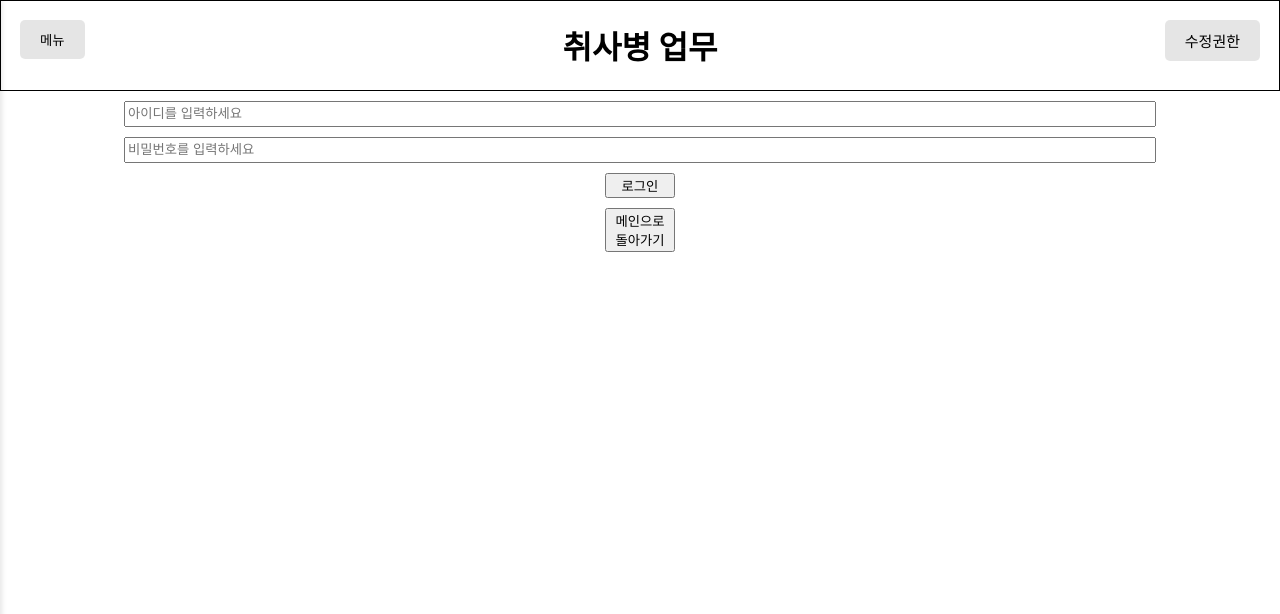
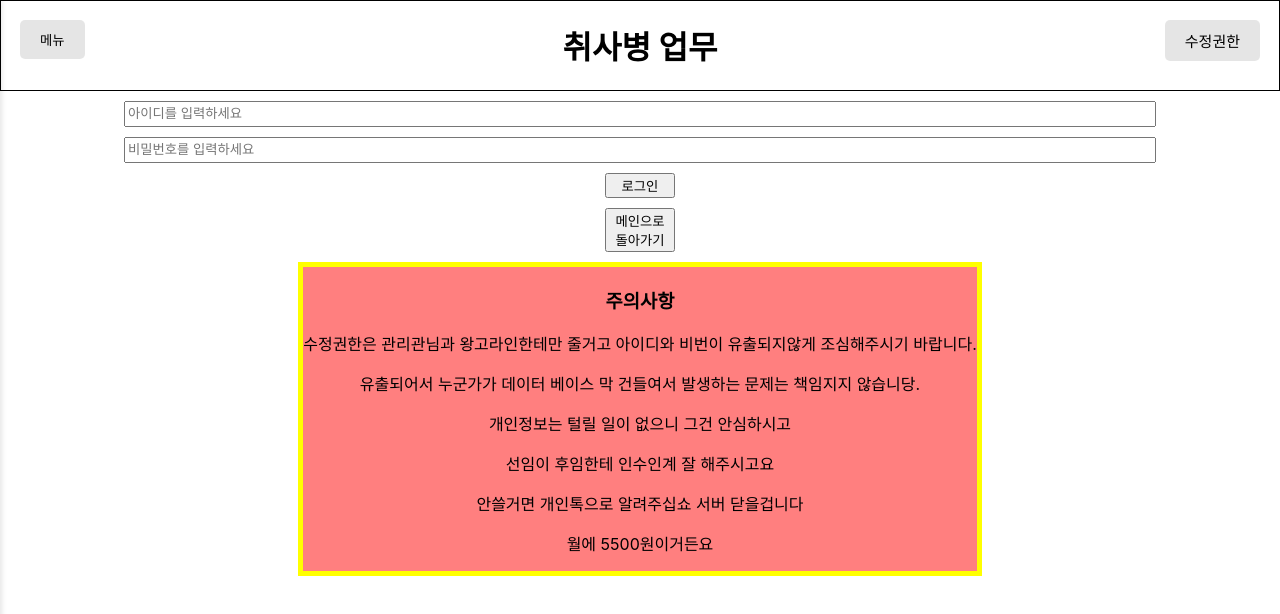
Before and after one commit to KimTaeHyun03/eaglesKp, a React (Create React App) app in the folder client/: page /permisson in a window 1280 px wide. Shown: the top 614 px of the page. Built offline with nearby package versions, Linux system fonts and the light colour scheme.

Commit message:
version 2.0.0

```diff
--- a/client/src/css/permisson.css
+++ b/client/src/css/permisson.css
@@ -17,3 +17,8 @@
 .permissonLogin button{
   width: 70px;
 }
+
+.alert{
+  background-color: rgba(255,0,0,0.5);
+  border: 5px solid yellow;
+}
--- a/client/src/page/permisson.js
+++ b/client/src/page/permisson.js
@@ -1,5 +1,5 @@
 import './../css/permisson.css';
-import { useState,useEffect } from 'react';
+import { useState, useEffect } from 'react';
 import axios from 'axios';
 import { useNavigate } from 'react-router-dom';
 import { useSelector, useDispatch } from 'react-redux';
@@ -8,11 +8,10 @@ import { useSelector, useDispatch } from 'react-redux';
 import { access } from './../store';
 
 let Permisson = () => {
-
   let [id, setId] = useState('');
   let [pw, setPw] = useState('');
   let [ruleAdd, setRuleAdd] = useState(false);
-  let [login,setLogin] = useState('로그인');
+  let [login, setLogin] = useState('로그인');
   //권한획득 상태를 나타내는 리덕스 값
   let accessValue = useSelector(state => state.permissonAccess.value);
 
@@ -21,30 +20,31 @@ let Permisson = () => {
 
   let permissonChk = async () => {
     try {
-      let response = await axios.post(`${process.env.REACT_APP_API_URL}api/permissonChk`,
+      let response = await axios.post(
+        `${process.env.REACT_APP_API_URL}api/permissonChk`,
         {
           sendId: id,
           sendPw: pw,
           sendAccessValue: accessValue
         }
       );
-      if (response.status===200 && !accessValue) {
+      if (response.status === 200 && !accessValue) {
         alert(response.data);
         dispatch(access());
         setId('');
         setPw('');
-      } else if (response.status===201 && accessValue) {
+      } else if (response.status === 201 && accessValue) {
         alert('로그아웃 되었습니다.');
         dispatch(access());
       }
     } catch (error) {
       console.error('오류 발생:', error);
-      alert('실패: ' + error.message);
+      alert('실패 : 아이디나 비번이 틀리면 로그인 절대 안됩니당');
     }
   };
 
   let showBtn = () => {
-    navigate("/");
+    navigate('/');
   };
 
   useEffect(() => {
@@ -61,9 +61,6 @@ let Permisson = () => {
     };
     changeLoginout();
   }, [accessValue]);
-
-
-
 
   return (
     <div className='permissonLogin'>
@@ -84,7 +81,28 @@ let Permisson = () => {
         value={pw}
       ></input>
       <button onClick={permissonChk}>{login}</button>
-<button onClick={showBtn}>메인으로 돌아가기</button>
+      <button onClick={showBtn}>메인으로 돌아가기</button>
+      <div className='alert'>
+        <h3>주의사항</h3>
+        <p>
+          수정권한은 관리관님과 왕고라인한테만 줄거고 아이디와 비번이 유출되지않게 조심해주시기 바랍니다.
+        </p>
+        <p>
+          유출되어서 누군가가 데이터 베이스 막 건들여서 발생하는 문제는 책임지지 않습니당.
+        </p>
+        <p>
+          개인정보는 털릴 일이 없으니 그건 안심하시고
+        </p>
+         <p>
+           선임이 후임한테 인수인계 잘 해주시고요
+         </p>
+         <p>
+           안쓸거면 개인톡으로 알려주십쇼 서버 닫을겁니다
+         </p>
+         <p>월에 5500원이거든요</p>
+
+
+      </div>
     </div>
   );
 };
--- a/client/src/page/topBar.js
+++ b/client/src/page/topBar.js
@@ -85,7 +85,7 @@ let TopBar = () => {
           <h4>공지</h4>
           <p>
             1. 관리관님이 지적사항 있는 구역 체크시 푸시알림뜨는 기능 할수있으면
-            업데이트 예정...이었는데 불가능할거같습니다
+            업데이트 예정...이었는데 지식이 부족하여 불가능할거같습니다
           </p>
           <p>
             2. 조리라인을 어떻게 굴릴건지 보여주는건 추후 업데이트 예정
@@ -94,7 +94,15 @@ let TopBar = () => {
             3. 아직 미완성이라 메인페이지에서 목록이 안뜨면 새로고침 여러번 하면 됨
           </p>
           <p>
-            4. 오류 발견하면 갠톡주십쇼
+            4. 사이트 아무한테나 공유하면 부대 취사병의 이름이 유출될수있으니 절대 누구에게도 공유하지 마십쇼
+            공유하면 사이트 그냥 없애버립니다
+            <p>
+              로그인해서 쓰게끔 할까 했는데 휴대폰으로 개발하는데 어려움이 있어 포기합니다
+            </p>
+
+          </p>
+          <p>
+            5. 오류 발견하면 갠톡주십쇼
           </p>
         </p>
       </div>
```
Also changed, not shown: 12 other files (tests, documents, lock files or other folders).
